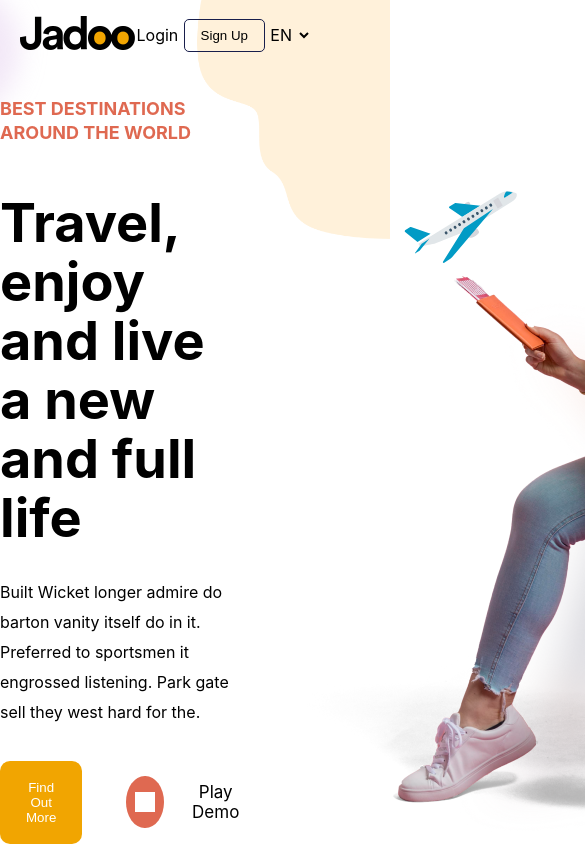
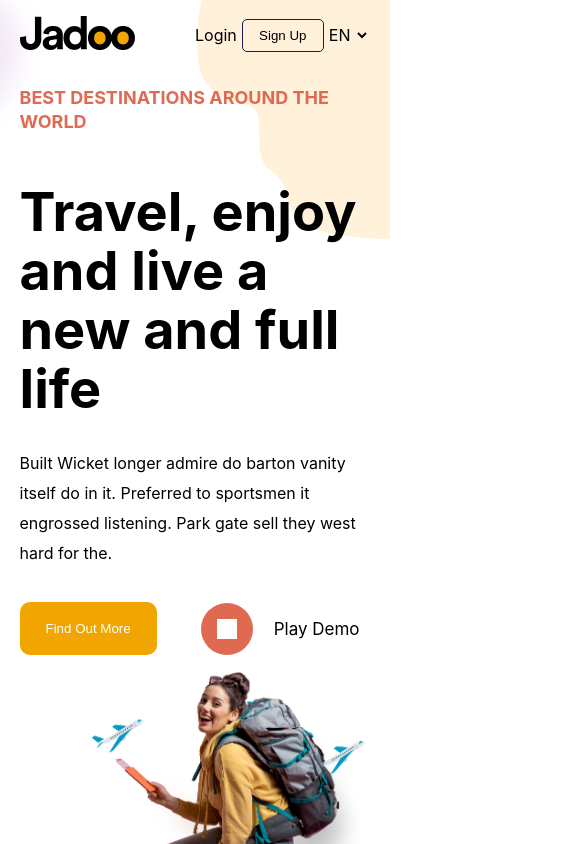
Before and after one commit to Eke-sims/first-react-app, a React (Create React App) app: page / in a window 390 px wide. Shown: the top 844 px of the page, 585 px wide, since content can reach past the window. Built offline with nearby package versions, Linux system fonts and the light colour scheme; the HTML template or start-up script is replaced by a standard one.

Commit message:
made the navbar and header responsive

```diff
--- a/src/Components/navbar/navbar.css
+++ b/src/Components/navbar/navbar.css
@@ -91,4 +91,7 @@ nav{
     .sign{
         justify-self: flex-end;
     }
+    .nav-links{
+        justify-content: flex-end;
+    }
 }
--- a/src/containers/header/Header.jsx
+++ b/src/containers/header/Header.jsx
@@ -1,9 +1,9 @@
 import './header.css'
 import banner from '../../assets/Group 3.png'
-import play from '../../assets/Group 1.png'
 
 const Header = () => {
   return (
+    <section>
       <div id='Header' className='header-container section-container'>
 
         <div className="header-content">
@@ -32,10 +32,11 @@ const Header = () => {
         </div>
 
         <div className="image-container">
-        <img src={banner} alt="happy traveller" />
+          <img src={banner} alt="happy traveller" className='header-image'/>
         </div>
 
       </div>
+    </section>
   )
 }
 
--- a/src/containers/header/header.css
+++ b/src/containers/header/header.css
@@ -1,12 +1,16 @@
+section{
+    display: flex;
+}
+
 .header-container{
     display: flex;
     align-items: center;
+    flex-direction: row;
 }
 
 .header-content{
     display: flex;
     flex-direction: column;
-    flex: 1;
 }
 
 .header-content h4{
@@ -72,19 +76,31 @@
 }
 
 .image-container{
-    flex: 1;
+    width: 100%;
+    height: 100%;
+}
+
+.header-image{
     width: 100%;
     height: 100%;
 }
 
 @media screen and (max-width:1240px) {
-    .header-content{
-        flex: 0.45;
+    .header-container{
+        width: 100%;
     }
-  }
+}
 
-  @media screen and (max-width:920px) {
+
+@media screen and (max-width:814px) {
+    .header-container{
+        display: flex;
+        flex-direction: column !important;
+    }
     .image-container{
-        flex: 0.45;
+        align-items: center;
+        display: flex;
+        justify-content: center;
+        margin: 1rem auto;
     }
-  }
+}
```
Lines whose indentation alone changed are shown as unchanged.
